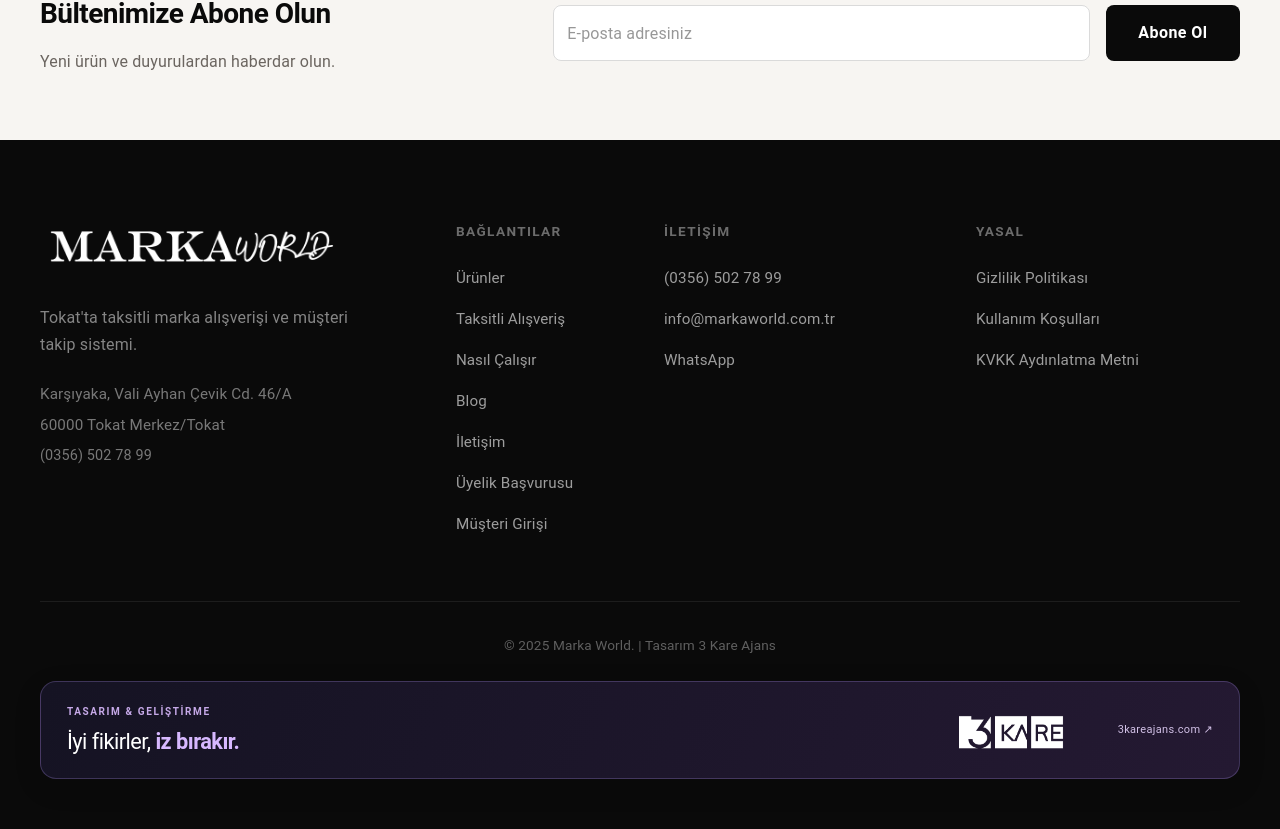
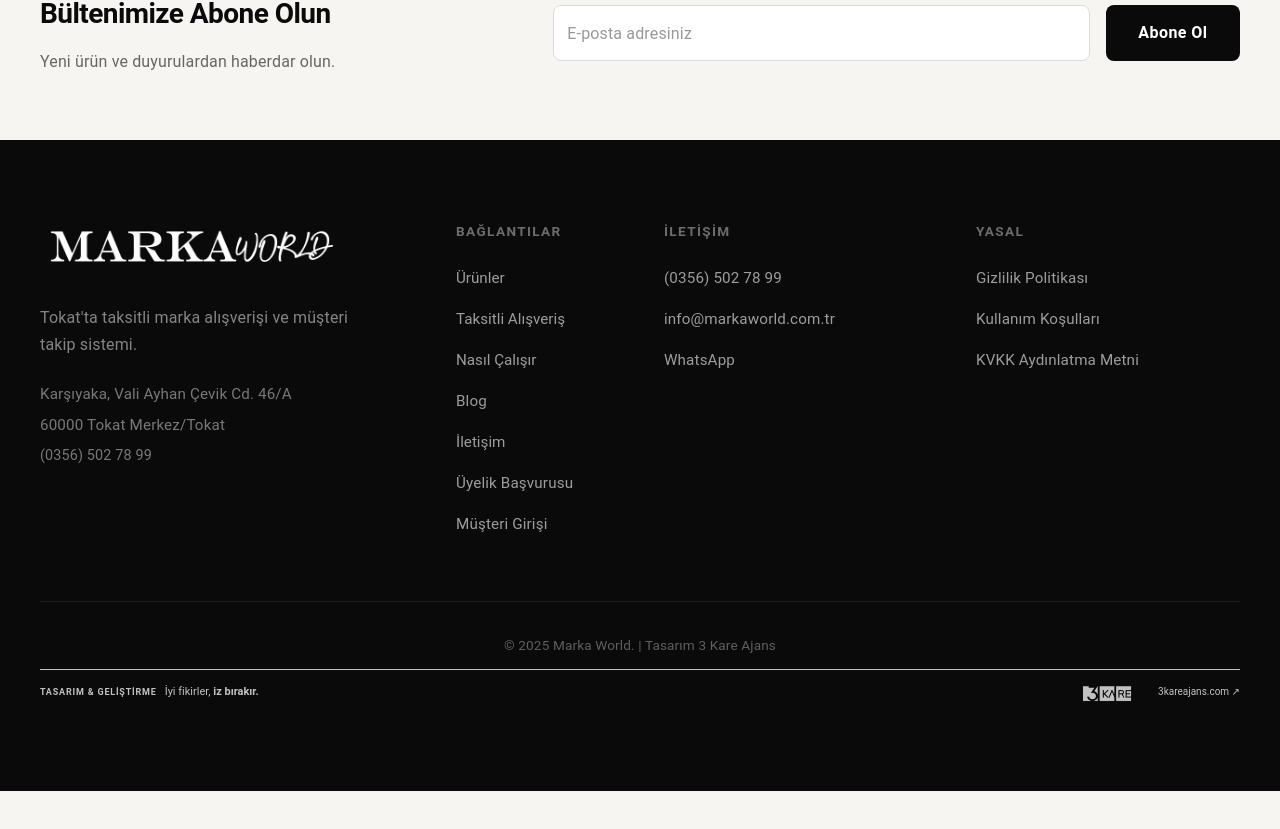
Before and after one commit to enesxunal/markaworld-g, a React (Create React App) app in the folder client/: page / in a window 1280 px wide. Shown: the part 5070-5899 px from the top of the page. After the commit the page ends 5861 px from the top, so only its background shows below. Built offline with nearby package versions, Linux system fonts and the light colour scheme; no server answers.

Commit message:
style: make agency footer signature slim and unobtrusive

```diff
--- a/client/public/3kare/signature.css
+++ b/client/public/3kare/signature.css
@@ -1,12 +1,13 @@
-/* Elmas Triko signature-inspired, isolated footer module */
-.kare-agency-signature{box-sizing:border-box;grid-column:1/-1;display:flex;align-items:center;justify-content:space-between;flex-wrap:wrap;gap:20px;max-width:1200px;width:calc(100% - 40px);margin:24px auto 12px;padding:22px 26px;border:1px solid rgba(180,151,246,.25);border-radius:16px;background:linear-gradient(112deg,#151323,#241932);color:#fff;text-align:left;box-shadow:0 8px 28px rgba(0,0,0,.12);font-family:inherit}
+/* Uniform, unobtrusive 3 Kare Ajans footer credit; no card, background or shadow. */
+.kare-agency-signature{box-sizing:border-box!important;grid-column:1/-1;display:flex!important;align-items:center;justify-content:space-between;gap:12px;flex-wrap:wrap;width:calc(100% - 32px);max-width:1200px;margin:12px auto 0!important;padding:10px 0 6px!important;border:0!important;border-top:1px solid currentColor!important;border-radius:0!important;background:none!important;background-color:transparent!important;box-shadow:none!important;color:inherit!important;font:inherit;text-align:left;line-height:1.3;opacity:.75;clear:both;min-height:0}
 .kare-agency-signature *{box-sizing:border-box}
-.kare-agency-signature__text{min-width:0;flex:1 1 200px}
-.kare-agency-signature__text>span{display:block;color:#c6a9e8;font-size:10px;font-weight:700;letter-spacing:.16em;line-height:1.6}
-.kare-agency-signature__text p{margin:8px 0 0!important;font-size:clamp(16px,1.7vw,24px)!important;line-height:1.3!important;letter-spacing:-.025em;color:#fff!important}
-.kare-agency-signature__text strong{font-weight:750;color:#d7b8ff}
-.kare-agency-signature__credit{display:flex;align-items:center;gap:14px;text-decoration:none!important;color:#f5eaff!important;flex:0 1 auto;min-width:0}
-.kare-agency-signature__credit img{display:block;object-fit:contain;width:145px;height:auto;max-height:50px;filter:brightness(0) invert(1)}
-.kare-agency-signature__credit span{white-space:nowrap;font-size:11px;letter-spacing:.03em;color:#d1c0e6}
-.kare-agency-signature__credit:hover span{text-decoration:underline}
-@media(max-width:600px){.kare-agency-signature{width:calc(100% - 24px);padding:20px;margin:16px auto}.kare-agency-signature__credit{width:100%;justify-content:space-between;border-top:1px solid rgba(255,255,255,.12);padding-top:16px}.kare-agency-signature__credit img{max-width:110px}.kare-agency-signature__credit span{font-size:10px}}
+.kare-agency-signature__text{display:flex;align-items:baseline;flex-wrap:wrap;gap:8px;min-width:0;flex:1 1 165px}
+.kare-agency-signature__text>span{font-size:9px!important;line-height:1.3!important;font-weight:600!important;letter-spacing:.09em!important;color:inherit!important;white-space:nowrap}
+.kare-agency-signature__text p{margin:0!important;padding:0!important;color:inherit!important;font-size:11px!important;line-height:1.3!important;font-weight:400!important;letter-spacing:0!important}
+.kare-agency-signature__text strong{font-weight:600!important;color:inherit!important}
+.kare-agency-signature__credit{display:inline-flex!important;align-items:center;gap:8px;flex:0 0 auto;white-space:nowrap;color:inherit!important;text-decoration:none!important;font-size:10px!important;line-height:1.2!important}
+.kare-agency-signature__credit::before{content:"";display:block;width:67px;height:25px;flex:0 0 67px;background:currentColor;-webkit-mask:url('./logo.png') center/contain no-repeat;mask:url('./logo.png') center/contain no-repeat}
+.kare-agency-signature__credit img{position:absolute!important;width:1px!important;height:1px!important;opacity:0!important;pointer-events:none!important}
+.kare-agency-signature__credit span{font-size:10px!important;color:inherit!important;letter-spacing:0!important}
+.kare-agency-signature__credit:hover span{text-decoration:underline!important}
+@media(max-width:600px){.kare-agency-signature{width:calc(100% - 24px);margin-top:10px!important;padding:9px 0!important;gap:7px}.kare-agency-signature__text{flex-basis:100%;gap:5px}.kare-agency-signature__text>span{font-size:8px!important}.kare-agency-signature__text p{font-size:10px!important}.kare-agency-signature__credit::before{width:56px;height:20px;flex-basis:56px}.kare-agency-signature__credit span{font-size:9px!important}}
```
